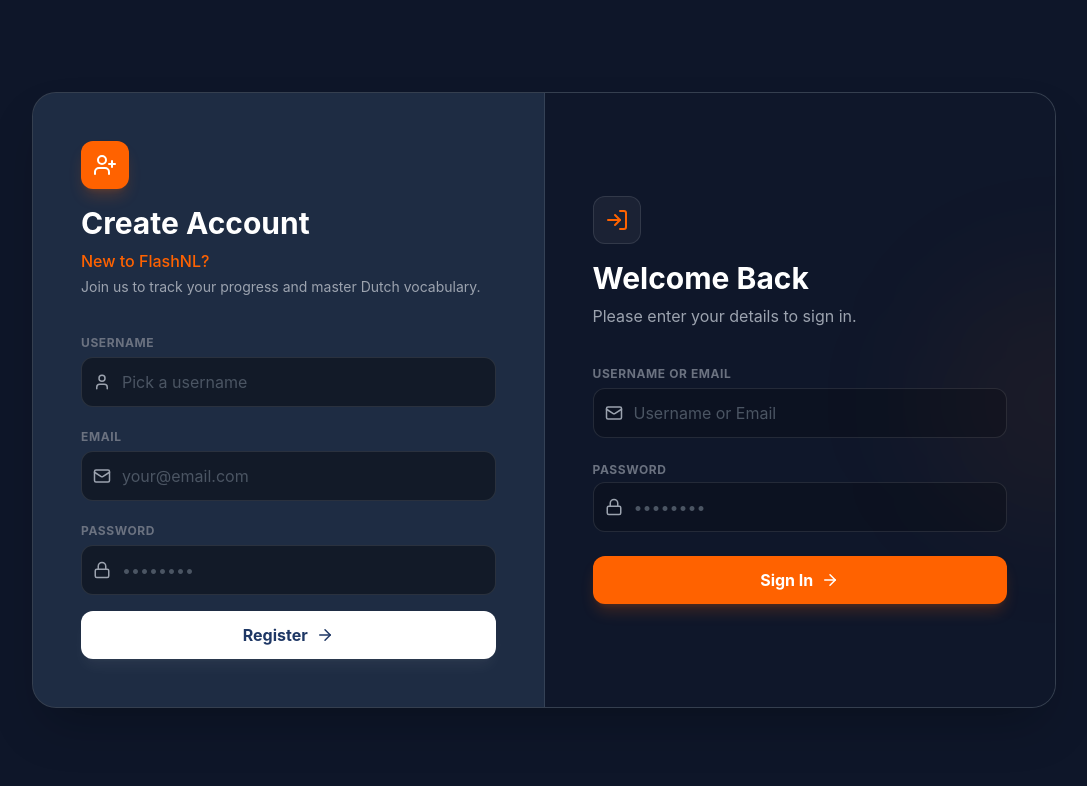
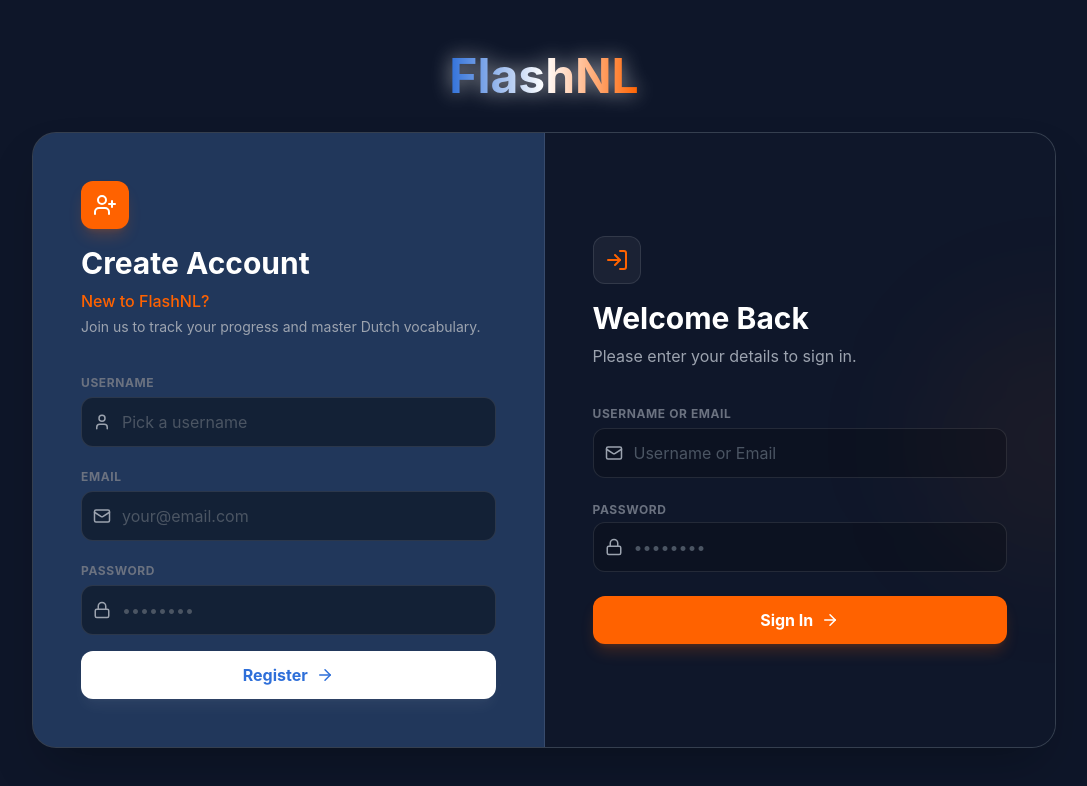
Before and after one commit to agenel/flash-nl, a React (Vite) app: page / in a window 1280 px wide. Shown: the top 786 px of the page, without its empty margins (96-1183 px from the left). Built offline with nearby package versions, Linux system fonts and the light colour scheme; no server answers.

Commit message:
favicon and banner

```diff
--- a/index.html
+++ b/index.html
@@ -1,13 +1,38 @@
 <!doctype html>
 <html lang="en">
+
 <head>
   <meta charset="UTF-8" />
-    <link rel="icon" type="image/svg+xml" href="/vite.svg" />
+  <link rel="icon" type="image/svg+xml" href="/favicon.svg" />
   <meta name="viewport" content="width=device-width, initial-scale=1.0" />
-    <title>flash-nl</title>
+
+  <!-- Primary Meta Tags -->
+  <title>FlashNL - Master Dutch A2 Vocabulary | Gamified Learning</title>
+  <meta name="title" content="FlashNL - Master Dutch A2 Vocabulary" />
+  <meta name="description"
+    content="Learn Dutch A2 vocabulary fast with FlashNL. A gamified flashcard app with spaced repetition, daily expressions, and progress tracking. Start speaking Dutch today!" />
+  <meta name="keywords"
+    content="learn dutch, dutch a2, dutch vocabulary, flashcards, language learning, spaced repetition, gamified learning, dutch expressions, basic dutch" />
+
+  <!-- Open Graph / Facebook -->
+  <meta property="og:type" content="website" />
+  <meta property="og:url" content="https://flash-nl.vercel.app/" />
+  <meta property="og:title" content="FlashNL - Master Dutch A2 Vocabulary" />
+  <meta property="og:description"
+    content="Master Dutch A2 vocabulary with our gamified flashcard system. Smart progress tracking helps you learn faster." />
+  <meta property="og:image" content="/favicon.svg" />
+
+  <!-- Twitter -->
+  <meta property="twitter:card" content="summary_large_image" />
+  <meta property="twitter:title" content="FlashNL - Master Dutch A2 Vocabulary" />
+  <meta property="twitter:description"
+    content="Master Dutch A2 vocabulary with our gamified flashcard system. Smart progress tracking helps you learn faster." />
+  <meta property="twitter:image" content="/favicon.svg" />
 </head>
+
 <body>
   <div id="root"></div>
   <script type="module" src="/src/main.jsx"></script>
 </body>
+
 </html>
--- a/src/App.jsx
+++ b/src/App.jsx
@@ -124,7 +124,7 @@
 
       <header className="w-full max-w-4xl flex justify-between items-center py-4 md:py-6 z-10 px-4 md:px-0">
         <div className="flex items-center gap-2 md:gap-4">
-          <h1 className="text-2xl md:text-3xl font-bold bg-gradient-to-r from-dutch-orange to-white bg-clip-text text-transparent">FlashNL</h1>
+          <h1 className="text-2xl md:text-3xl font-bold bg-gradient-to-r from-dutch-blue via-white to-dutch-orange bg-clip-text text-transparent drop-shadow-[0_0_10px_rgba(255,255,255,0.6)]">FlashNL</h1>
           <span className="hidden md:inline text-gray-400 text-sm border-l border-white/20 pl-4">Hi, {currentUser.username}</span>
         </div>
 
--- a/src/components/LoginScreen.jsx
+++ b/src/components/LoginScreen.jsx
@@ -46,7 +46,12 @@
     };
 
     return (
-        <div className="fixed inset-0 z-50 flex items-center justify-center bg-dark-bg/95 backdrop-blur-md p-4 overflow-y-auto">
+        <div className="fixed inset-0 z-50 flex flex-col items-center justify-center bg-dark-bg/95 backdrop-blur-md p-4 overflow-y-auto">
+            {/* Main Banner */}
+            <div className="mb-8 text-center">
+                <h1 className="text-4xl md:text-5xl font-bold bg-gradient-to-r from-dutch-blue via-white to-dutch-orange bg-clip-text text-transparent drop-shadow-[0_0_10px_rgba(255,255,255,0.6)]">FlashNL</h1>
+            </div>
+
             <motion.div
                 initial={{ opacity: 0, scale: 0.95 }}
                 animate={{ opacity: 1, scale: 1 }}
--- a/tailwind.config.js
+++ b/tailwind.config.js
@@ -8,7 +8,7 @@
         extend: {
             colors: {
                 'dutch-orange': '#FF6200',
-                'dutch-blue': '#1E3765',
+                'dutch-blue': '#2E6FD9',
                 'cream': '#FFFDD0',
                 'dark-bg': '#0F172A',
                 'card-bg': '#1E293B',
```
Also changed, not shown: 1 other file (tests, documents, lock files or other folders). Lines whose indentation alone changed are shown as unchanged.
